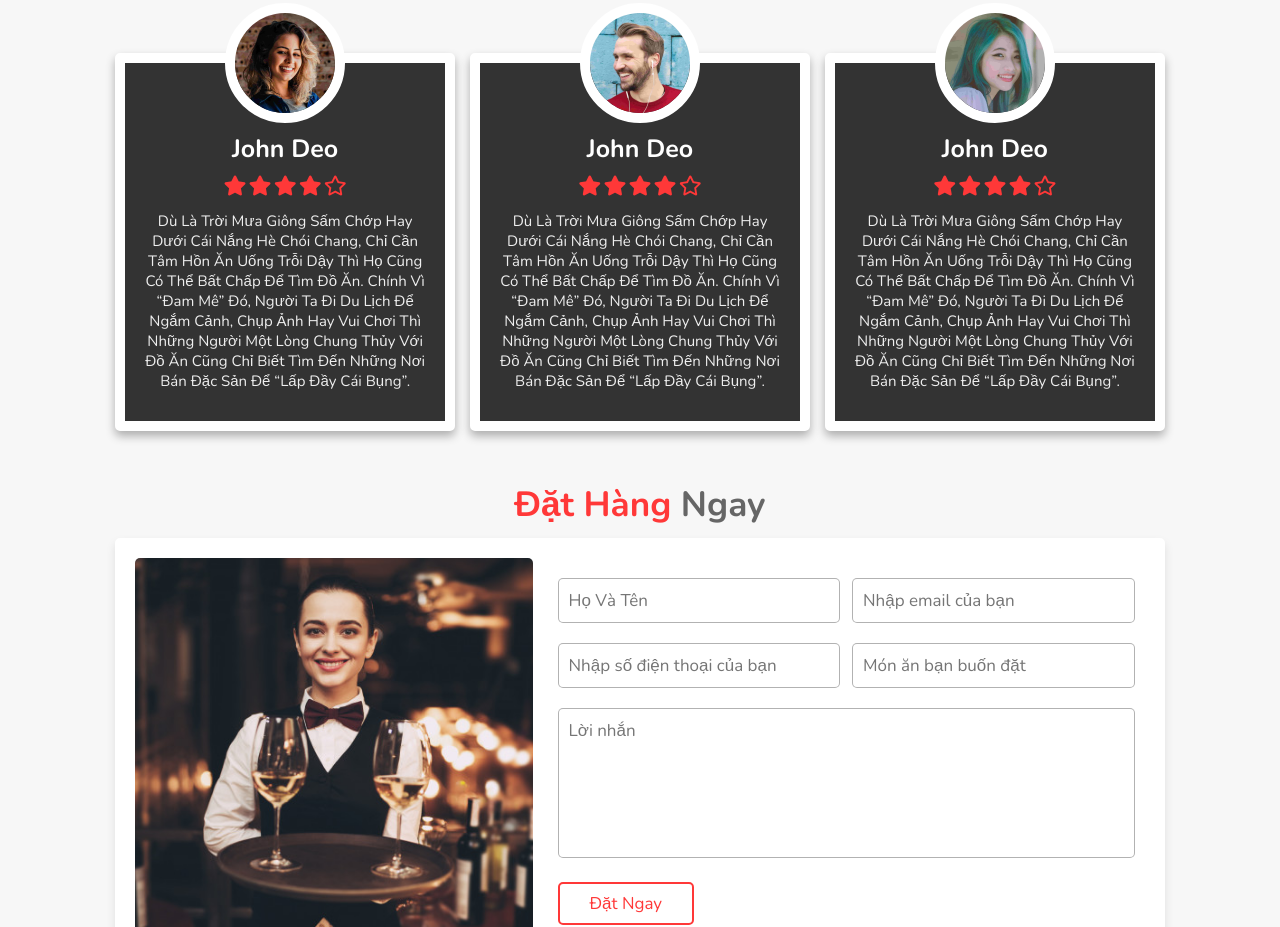
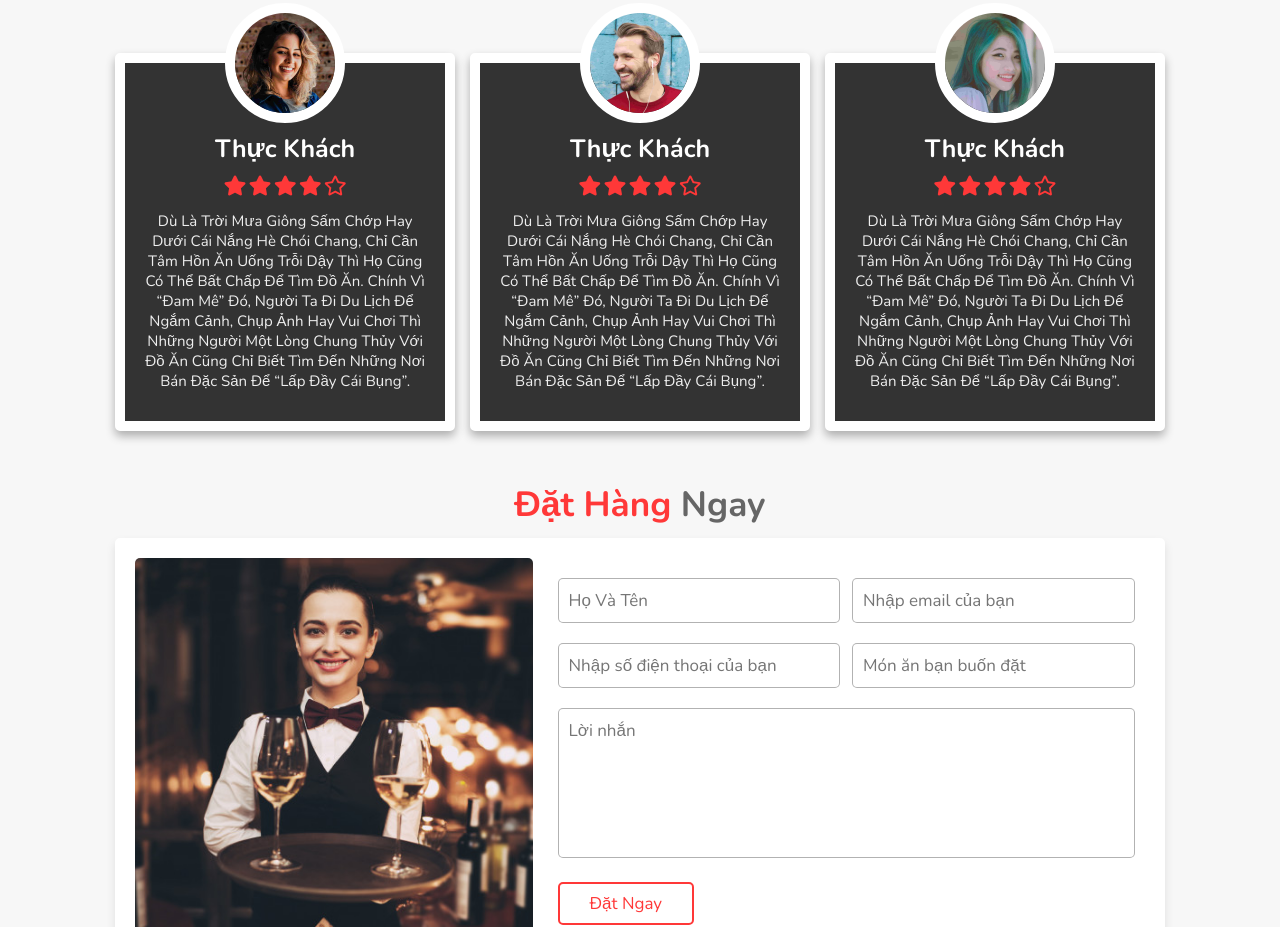
Before and after one commit to F12FLASH/quanansonxuan, a plain HTML site: page index.htm in a window 1280 px wide. Shown: the part 4720-5647 px from the top of the page. Drawn offline with nearby package versions, Linux system fonts and the light colour scheme.

Commit message:
Update index.htm

```diff
--- a/index.htm
+++ b/index.htm
@@ -480,7 +480,7 @@
 
         <div class="box">
             <img src="images/pic1.png" alt="">
-            <h3>john deo</h3>
+            <h3>Thực Khách</h3>
             <div class="stars">
                 <i class="fas fa-star"></i>
                 <i class="fas fa-star"></i>
@@ -492,7 +492,7 @@
         </div>
         <div class="box">
             <img src="images/pic2.png" alt="">
-            <h3>john deo</h3>
+            <h3>Thực Khách</h3>
             <div class="stars">
                 <i class="fas fa-star"></i>
                 <i class="fas fa-star"></i>
@@ -504,7 +504,7 @@
         </div>
         <div class="box">
             <img src="images/pic3.png" alt="">
-            <h3>john deo</h3>
+            <h3>Thực Khách</h3>
             <div class="stars">
                 <i class="fas fa-star"></i>
                 <i class="fas fa-star"></i>
```
